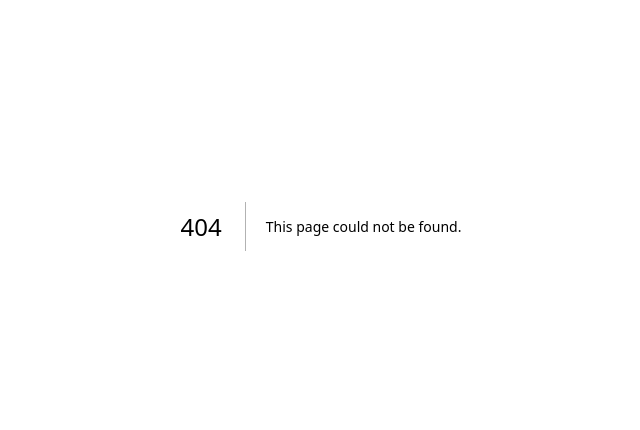
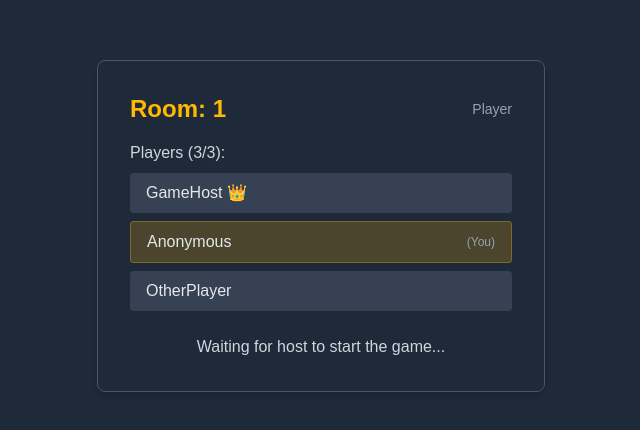
Before and after one commit to maximL5/WebDevProject, a Next.js app in the folder the-quick-brown-fox/: page /lobby/1 in a window 1280 px wide. Before the commit this address had no page. Shown: the part 174-604 px from the top of the page, without its empty margins (319-959 px from the left). Built offline with nearby package versions, Linux system fonts and the light colour scheme.

Commit message:
populate home and lobby pages

```diff
--- /dev/null
+++ b/the-quick-brown-fox/app/lobby/[id]/page.tsx
@@ -0,0 +1,122 @@
+"use client";
+import { useParams, useSearchParams } from "next/navigation";
+import { useEffect, useState } from "react";
+
+type Player = {
+  id: string;
+  nickname: string;
+  isHost: boolean;
+};
+
+export default function Lobby() {
+  const params = useParams<{ id: string }>();
+  const searchParams = useSearchParams();
+  const [players, setPlayers] = useState<Player[]>([]);
+  const [currentPlayer, setCurrentPlayer] = useState<Player | null>(null);
+  const isHost = searchParams.get('host') === 'true';
+
+  useEffect(() => {
+    // Simulate different player perspectives
+    const nickname = searchParams.get('nickname') || 'Anonymous';
+    const playerId = Math.random().toString(36).substring(2, 9);
+
+    const newPlayer: Player = {
+      id: playerId,
+      nickname,
+      isHost
+    };
+
+    setCurrentPlayer(newPlayer);
+
+    // Simulate other players joining
+    const simulatedPlayers: Player[] = [newPlayer];
+
+    if (isHost) {
+      // Add two simulated players for host view
+      simulatedPlayers.push(
+        { id: 'p2', nickname: 'PlayerTwo', isHost: false },
+        { id: 'p3', nickname: 'PlayerThree', isHost: false }
+      );
+    } else {
+      // Add host and another player for regular player view
+      simulatedPlayers.unshift(
+        { id: 'host', nickname: 'GameHost', isHost: true }
+      );
+      if (players.length < 3) {
+        simulatedPlayers.push(
+          { id: 'p2', nickname: 'OtherPlayer', isHost: false }
+        );
+      }
+    }
+
+    setPlayers(simulatedPlayers);
+  }, [params.id]);
+
+  const startGame = (): void => {
+    console.log(`Host ${currentPlayer?.nickname} started the game`);
+    // Game starting logic here
+  };
+
+  return (
+    <div className="flex flex-col items-center justify-center min-h-screen p-6 bg-gray-800">
+      <div className="w-full max-w-md rounded-lg shadow-md p-8 bg-gray-800 border border-gray-600">
+        <div className="flex justify-between items-center mb-4">
+          <h2 className="text-2xl font-bold text-amber-400">
+            Room: {params.id}
+          </h2>
+          <span className="text-sm text-gray-400">
+            {isHost ? '👑 Host' : 'Player'}
+          </span>
+        </div>
+
+        <div className="mb-6">
+          <h3 className="font-medium mb-2 text-gray-300">
+            Players ({players.length}/3):
+          </h3>
+          <ul className="space-y-2">
+            {players.map(player => (
+              <li
+                key={player.id}
+                className={`px-4 py-2 rounded flex items-center ${
+                  player.id === currentPlayer?.id
+                    ? 'bg-amber-400/20 border border-amber-400/30'
+                    : 'bg-gray-700'
+                }`}
+              >
+                <span className="text-gray-200">
+                  {player.nickname}
+                  {player.isHost && ' 👑'}
+                </span>
+                {player.id === currentPlayer?.id && (
+                  <span className="ml-auto text-xs text-gray-400">(You)</span>
+                )}
+              </li>
+            ))}
+          </ul>
+        </div>
+
+        {isHost && (
+          <button
+            onClick={startGame}
+            disabled={players.length < 2}
+            className={`w-full py-2 px-4 rounded-md font-medium transition-colors focus:outline-none focus:ring-2 focus:ring-amber-400 focus:ring-offset-2 focus:ring-offset-gray-800 ${
+              players.length < 2
+                ? "bg-gray-700 text-gray-400 cursor-not-allowed"
+                : "bg-amber-400 text-gray-900 hover:bg-amber-500"
+            }`}
+          >
+            {players.length < 2
+              ? `Waiting for ${3 - players.length} more player(s)...`
+              : "Start Game"}
+          </button>
+        )}
+
+        {!isHost && (
+          <p className="text-center text-gray-300">
+            Waiting for host to start the game...
+          </p>
+        )}
+      </div>
+    </div>
+  );
+}
--- a/the-quick-brown-fox/app/page.tsx
+++ b/the-quick-brown-fox/app/page.tsx
@@ -1,103 +1,95 @@
-import Image from "next/image";
+"use client";
+import { useState } from "react";
+import { useRouter } from "next/navigation";
+
+type RoomCreationResponse = {
+  roomId: string;
+  error?: string;
+};
 
 export default function Home() {
+  const [nickname, setNickname] = useState<string>("");
+  const [roomCode, setRoomCode] = useState<string>("");
+  const router = useRouter();
+
+  const createGame = async (): Promise<void> => {
+    try {
+      const res = await fetch("/api/createRoom", {
+        method: "POST",
+        headers: { "Content-Type": "application/json" },
+        body: JSON.stringify({ nickname }),
+      });
+
+      if (!res.ok) throw new Error("Failed to create room");
+      const data: RoomCreationResponse = await res.json();
+      router.push(`/lobby/${data.roomId}?host=true&nickname=${encodeURIComponent(nickname)}`);
+    } catch (error) {
+      console.error("Error creating room:", error);
+      alert("Failed to create game room");
+    }
+  };
+
+  const joinGame = (): void => {
+    if (!nickname.trim()) return alert("Please enter a nickname");
+    if (!roomCode.trim()) return alert("Please enter a room code");
+    router.push(`/lobby/${roomCode.trim().toUpperCase()}?nickname=${encodeURIComponent(nickname)}`);
+  };
+
   return (
-    <div className="grid grid-rows-[20px_1fr_20px] items-center justify-items-center min-h-screen p-8 pb-20 gap-16 sm:p-20 font-[family-name:var(--font-geist-sans)]">
-      <main className="flex flex-col gap-[32px] row-start-2 items-center sm:items-start">
-        <Image
-          className="dark:invert"
-          src="/next.svg"
-          alt="Next.js logo"
-          width={180}
-          height={38}
-          priority
-        />
-        <ol className="list-inside list-decimal text-sm/6 text-center sm:text-left font-[family-name:var(--font-geist-mono)]">
-          <li className="mb-2 tracking-[-.01em]">
-            Get started by editing{" "}
-            <code className="bg-black/[.05] dark:bg-white/[.06] px-1 py-0.5 rounded font-[family-name:var(--font-geist-mono)] font-semibold">
-              app/page.tsx
-            </code>
-            .
-          </li>
-          <li className="tracking-[-.01em]">
-            Save and see your changes instantly.
-          </li>
-        </ol>
+    <main className="flex flex-col items-center justify-center min-h-screen p-6 bg-gray-800">
+      <div className="w-full max-w-md rounded-lg shadow-md p-8 bg-gray-800 border border-gray-600">
+        <h1 className="text-3xl font-bold text-center mb-8 text-amber-400">
+          The Quick Brown Fox
+        </h1>
 
-        <div className="flex gap-4 items-center flex-col sm:flex-row">
-          <a
-            className="rounded-full border border-solid border-transparent transition-colors flex items-center justify-center bg-foreground text-background gap-2 hover:bg-[#383838] dark:hover:bg-[#ccc] font-medium text-sm sm:text-base h-10 sm:h-12 px-4 sm:px-5 sm:w-auto"
-            href="https://vercel.com/new?utm_source=create-next-app&utm_medium=appdir-template-tw&utm_campaign=create-next-app"
-            target="_blank"
-            rel="noopener noreferrer"
+        <div className="space-y-6">
+          <div>
+            <label className="block text-sm font-medium mb-1 text-gray-300">
+              Your Nickname
+            </label>
+            <input
+              type="text"
+              placeholder="Enter nickname"
+              value={nickname}
+              onChange={(e) => setNickname(e.target.value)}
+              className="w-full px-4 py-2 rounded-md focus:outline-none focus:ring-2 focus:ring-amber-400 bg-gray-700 text-gray-200 border border-gray-600"
+            />
+          </div>
+
+          <button
+            onClick={createGame}
+            className="w-full py-2 px-4 font-medium rounded-md transition-colors bg-amber-400 text-gray-900 hover:bg-amber-500 focus:ring-2 focus:ring-amber-400 focus:ring-offset-2 focus:ring-offset-gray-800"
           >
-            <Image
-              className="dark:invert"
-              src="/vercel.svg"
-              alt="Vercel logomark"
-              width={20}
-              height={20}
+            Create Game
+          </button>
+
+          <div className="relative flex items-center my-4">
+            <div className="flex-grow border-t border-gray-600"></div>
+            <span className="flex-shrink mx-4 text-gray-400">or</span>
+            <div className="flex-grow border-t border-gray-600"></div>
+          </div>
+
+          <div>
+            <label className="block text-sm font-medium mb-1 text-gray-300">
+              Room Code
+            </label>
+            <input
+              type="text"
+              placeholder="Enter room code"
+              value={roomCode}
+              onChange={(e) => setRoomCode(e.target.value.toUpperCase())}
+              className="w-full px-4 py-2 rounded-md focus:outline-none focus:ring-2 focus:ring-amber-400 bg-gray-700 text-gray-200 border border-gray-600 uppercase"
             />
-            Deploy now
-          </a>
-          <a
-            className="rounded-full border border-solid border-black/[.08] dark:border-white/[.145] transition-colors flex items-center justify-center hover:bg-[#f2f2f2] dark:hover:bg-[#1a1a1a] hover:border-transparent font-medium text-sm sm:text-base h-10 sm:h-12 px-4 sm:px-5 w-full sm:w-auto md:w-[158px]"
-            href="https://nextjs.org/docs?utm_source=create-next-app&utm_medium=appdir-template-tw&utm_campaign=create-next-app"
-            target="_blank"
-            rel="noopener noreferrer"
+          </div>
+
+          <button
+            onClick={joinGame}
+            className="w-full py-2 px-4 font-medium rounded-md transition-colors bg-amber-400 text-gray-900 hover:bg-amber-500 focus:ring-2 focus:ring-amber-400 focus:ring-offset-2 focus:ring-offset-gray-800"
           >
-            Read our docs
-          </a>
+            Join Game
+          </button>
         </div>
-      </main>
-      <footer className="row-start-3 flex gap-[24px] flex-wrap items-center justify-center">
-        <a
-          className="flex items-center gap-2 hover:underline hover:underline-offset-4"
-          href="https://nextjs.org/learn?utm_source=create-next-app&utm_medium=appdir-template-tw&utm_campaign=create-next-app"
-          target="_blank"
-          rel="noopener noreferrer"
-        >
-          <Image
-            aria-hidden
-            src="/file.svg"
-            alt="File icon"
-            width={16}
-            height={16}
-          />
-          Learn
-        </a>
-        <a
-          className="flex items-center gap-2 hover:underline hover:underline-offset-4"
-          href="https://vercel.com/templates?framework=next.js&utm_source=create-next-app&utm_medium=appdir-template-tw&utm_campaign=create-next-app"
-          target="_blank"
-          rel="noopener noreferrer"
-        >
-          <Image
-            aria-hidden
-            src="/window.svg"
-            alt="Window icon"
-            width={16}
-            height={16}
-          />
-          Examples
-        </a>
-        <a
-          className="flex items-center gap-2 hover:underline hover:underline-offset-4"
-          href="https://nextjs.org?utm_source=create-next-app&utm_medium=appdir-template-tw&utm_campaign=create-next-app"
-          target="_blank"
-          rel="noopener noreferrer"
-        >
-          <Image
-            aria-hidden
-            src="/globe.svg"
-            alt="Globe icon"
-            width={16}
-            height={16}
-          />
-          Go to nextjs.org →
-        </a>
-      </footer>
-    </div>
+      </div>
+    </main>
   );
 }
```
